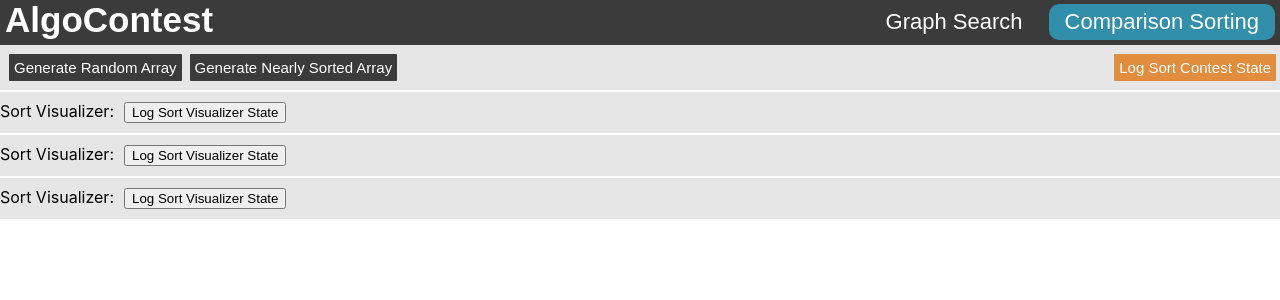
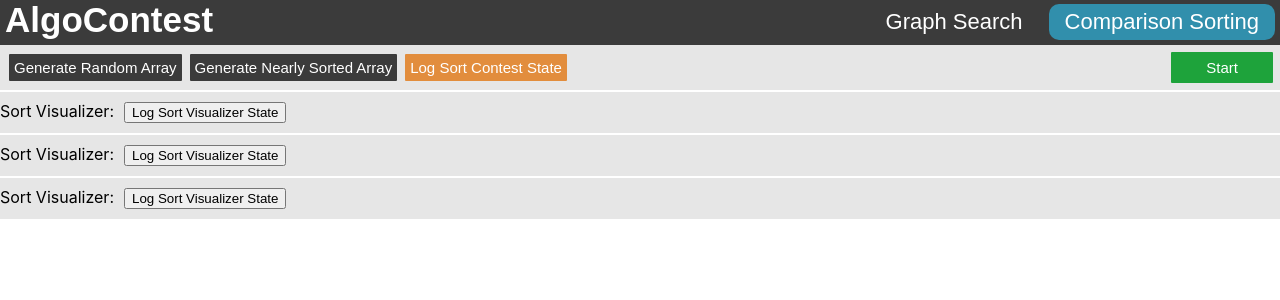
Before and after one commit to benshinnick/algorithm-contest, a React (Create React App) app: page / in a window 1280 px wide. Shown: the top 300 px of the page. Built offline with nearby package versions, Linux system fonts and the light colour scheme.

Commit message:
Added the start button and fixed some bugs with the generate nearly sorted array function

```diff
--- a/src/AlgoContest/SortContest.jsx
+++ b/src/AlgoContest/SortContest.jsx
@@ -25,7 +25,12 @@ export default class SortContest extends React.Component {
                 <button id="randomizebutton" onClick={() => this.randomizeArray()}>Generate Random Array</button>
                 <button id="randomizebutton" onClick={() => this.generateNearlySortedArray()}>Generate Nearly Sorted Array</button>
                 <button id="logconteststatebutton" onClick={() => console.log(this.state)}>Log Sort Contest State</button>
+                <button id="startcontestbutton" onClick={() => this.startContest()}>Start</button>
             </>, document.getElementById('sortcontestheader'));
+    }
+
+    startContest() {
+        console.log("Starting the contest");
     }
 
     generateNearlySortedArray() {
--- a/src/AlgoContest/css/SortContest.css
+++ b/src/AlgoContest/css/SortContest.css
@@ -30,8 +30,32 @@
     background-color: black;
 }
 
+#startcontestbutton {
+    background-color: #1ea33b;
+    border: none;
+    color: white;
+    padding-left: 35px;
+    padding-right: 35px;
+    padding-top: 7px;
+    padding-bottom: 7px;
+    text-align: center;
+    text-decoration: none;
+    float: right;
+    font-size: 15px;
+    transition-duration: 0.2s;
+    border-radius: 1px;
+    margin-right: 7px;
+    margin-top: 2px;
+    margin-left: 4px;
+    margin-bottom: 2px;
+}
+
+#startcontestbutton:hover {
+    background-color: #0e7424;
+}
+
 #logconteststatebutton {
-    float: right;
+    display: inline-block;
     background-color: #e28d3d;
     border: none;
     color: white;
```
